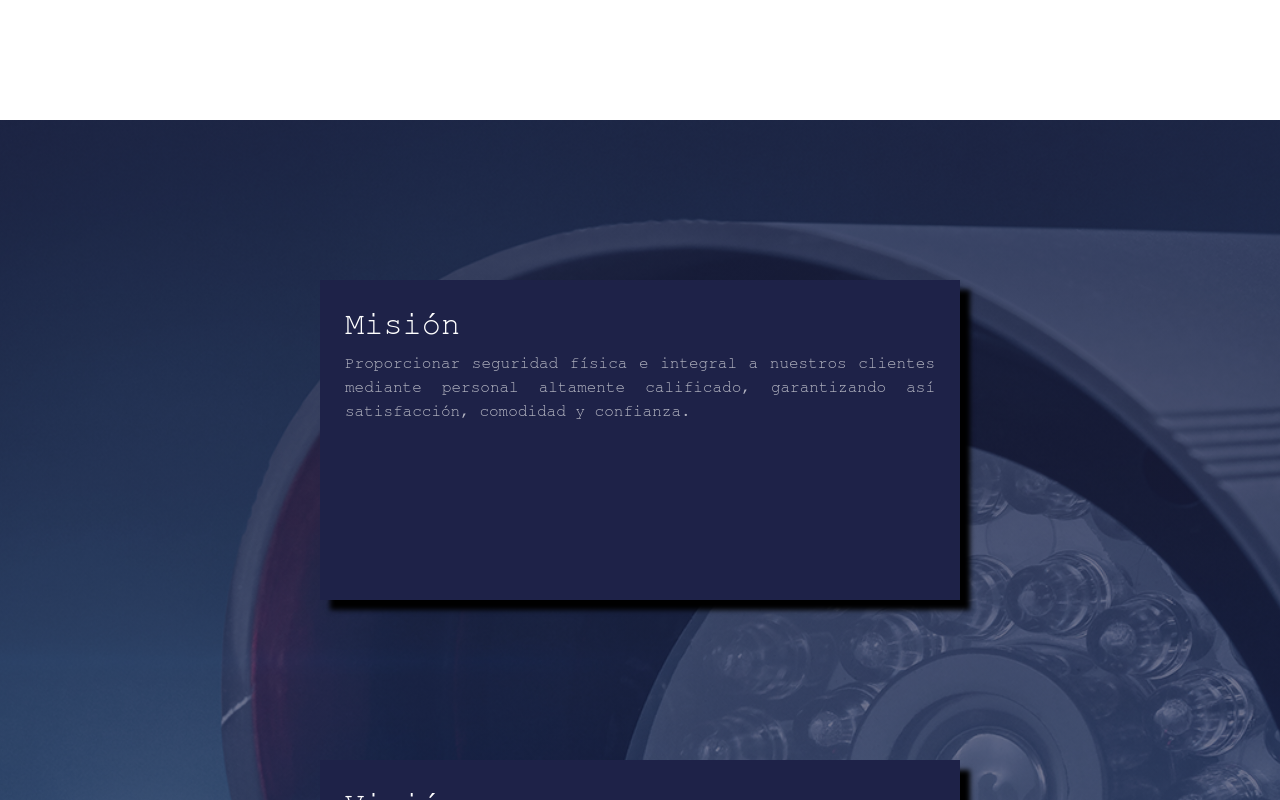
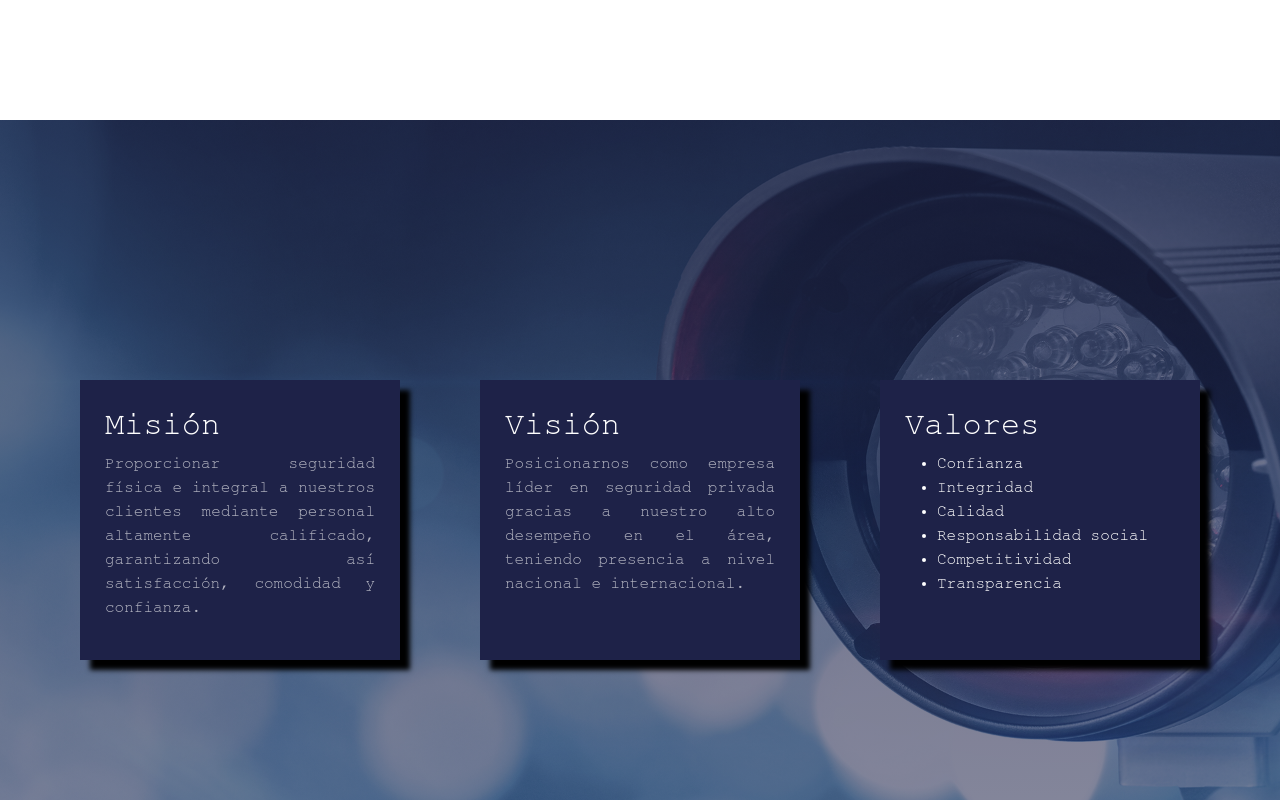
Before and after one commit to rafaeldoleo14/FullSecurityReact, a React (Vite) app: page / in a window 1280 px wide. Shown: the part 1480-2280 px from the top of the page. Built offline with nearby package versions, Linux system fonts and the light colour scheme.

Commit message:
version 5

```diff
--- a/public/style/MVV/MvvStyle.css
+++ b/public/style/MVV/MvvStyle.css
@@ -32,7 +32,7 @@
 }
 
 /* Extra small devices (phones, 600px and down) */
-@media only screen and (max-width: 500px) {
+@media only screen and (min-width: 350px) {
 
      /* article */
 
@@ -41,7 +41,7 @@
     background: linear-gradient(rgba(30, 34, 72, 0.683), rgba(30, 34, 72, 0.527)),url('../../../src/assets/img/carrusel2.jpg');
     display: flex;
     flex-direction: column;
-    background-position: 90%;
+    background-position: 75%;
     background-size: cover;
     justify-content: space-evenly;
     align-items: center;
@@ -52,8 +52,8 @@
 .article-2 div{
     background-color: var(--main-color);
     padding: 25px;
-    width: 60%;
-    height: 25%;
+    width: 70%;
+    height: 20%;
     text-align: justify;
     color: white;
     box-shadow: 10px 10px 5px black;
@@ -88,6 +88,40 @@
 .article-2 div{
     background-color: var(--main-color);
     padding: 25px;
+    width: 70%;
+    height: 20%;
+    text-align: justify;
+    color: white;
+    box-shadow: 10px 10px 5px black;
+}
+
+.article-2 div p{
+    color: rgba(255, 255, 255, 0.669);
+}
+
+}
+
+/* Small devices (portrait tablets and large phones, 600px and up) */
+@media only screen and (min-width: 600px) {
+
+    /* article */
+
+.article-2{
+    height: 200vh;
+    background: linear-gradient(rgba(30, 34, 72, 0.683), rgba(30, 34, 72, 0.527)),url('../../../src/assets/img/carrusel2.jpg');
+    display: flex;
+    flex-direction: column;
+    background-position: 90%;
+    background-size: cover;
+    justify-content: space-evenly;
+    align-items: center;
+}
+
+/* article divs */
+
+.article-2 div{
+    background-color: var(--main-color);
+    padding: 25px;
     width: 50%;
     height: 20%;
     text-align: justify;
@@ -101,14 +135,105 @@
 
 }
 
-/* Small devices (portrait tablets and large phones, 600px and up) */
-@media only screen and (min-width: 600px) {}
+/* Medium devices (landscape tablets, 768px and up) */
+@media only screen and (min-width: 768px) {
 
-/* Medium devices (landscape tablets, 768px and up) */
-@media only screen and (min-width: 768px) {}
+ /* article */
+
+ .article-2{
+    height: 200vh;
+    background: linear-gradient(rgba(30, 34, 72, 0.683), rgba(30, 34, 72, 0.527)),url('../../../src/assets/img/carrusel2.jpg');
+    display: flex;
+    flex-direction: column;
+    background-position: 90%;
+    background-size: cover;
+    justify-content: space-evenly;
+    align-items: center;
+}
+
+/* article divs */
+
+.article-2 div{
+    background-color: var(--main-color);
+    padding: 25px;
+    width: 50%;
+    height: 20%;
+    text-align: justify;
+    color: white;
+    box-shadow: 10px 10px 5px black;
+}
+
+.article-2 div p{
+    color: rgba(255, 255, 255, 0.669);
+}
+
+}
 
 /* Large devices (laptops/desktops, 992px and up) */
-@media only screen and (min-width: 992px) {}
+@media only screen and (min-width: 992px) {
+
+     /* article */
+
+.article-2{
+    height: 100vh;
+    background: linear-gradient(rgba(30, 34, 72, 0.683), rgba(30, 34, 72, 0.527)),url('../../../src/assets/img/carrusel2.jpg');
+    display: flex;
+    flex-direction: row;
+    background-position: 90%;
+    background-size: cover;
+    justify-content: space-evenly;
+    align-items: center;
+}
+
+/* article divs */
+
+.article-2 div{
+    background-color: var(--main-color);
+    padding: 25px;
+    width: 30%;
+    height: 45%;
+    text-align: justify;
+    color: white;
+    box-shadow: 10px 10px 5px black;
+}
+
+.article-2 div p{
+    color: rgba(255, 255, 255, 0.669);
+}
+
+
+}
 
 /* Extra large devices (large laptops and desktops, 1200px and up) */
-@media only screen and (min-width: 1200px) {}
+@media only screen and (min-width: 1200px) {
+
+     /* article */
+
+.article-2{
+    height: 100vh;
+    background: linear-gradient(rgba(30, 34, 72, 0.683), rgba(30, 34, 72, 0.527)),url('../../../src/assets/img/carrusel2.jpg');
+    display: flex;
+    flex-direction: row;
+    background-position: 90%;
+    background-size: cover;
+    justify-content: space-evenly;
+    align-items: center;
+}
+
+/* article divs */
+
+.article-2 div{
+    background-color: var(--main-color);
+    padding: 25px;
+    width: 25%;
+    height: 35%;
+    text-align: justify;
+    color: white;
+    box-shadow: 10px 10px 5px black;
+}
+
+.article-2 div p{
+    color: rgba(255, 255, 255, 0.669);
+}
+
+}
--- a/public/style/navbar/navbarStyle.css
+++ b/public/style/navbar/navbarStyle.css
@@ -11,7 +11,7 @@
 
 
 /* Extra small devices (phones, 500px and down) */
-@media only screen and (max-width: 500px) {
+@media only screen and (min-width: 500px) {
 
      /* Header */
 
@@ -128,7 +128,7 @@ nav img{
 }
 
 /* Extra small devices (phones, 600px and down) */
-@media only screen and (min-width: 600px) {
+@media only screen and (max-width: 600px) {
 
     /* Header */
 
--- a/public/style/sobreNosotros/sobreNosotrosStyle.css
+++ b/public/style/sobreNosotros/sobreNosotrosStyle.css
@@ -248,7 +248,7 @@ main span{
 }
 
 main img{
-    width: 35em;
+    width: 30em;
     border-radius: 5px;
 }
 
```
